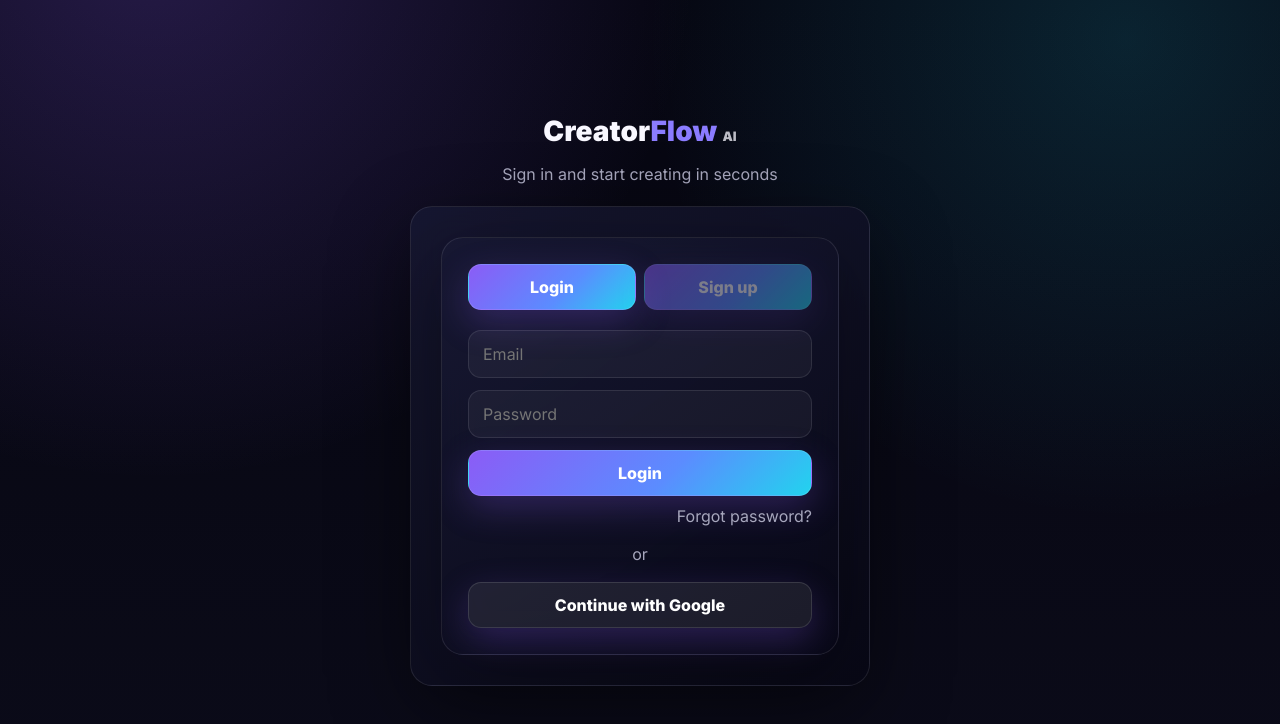
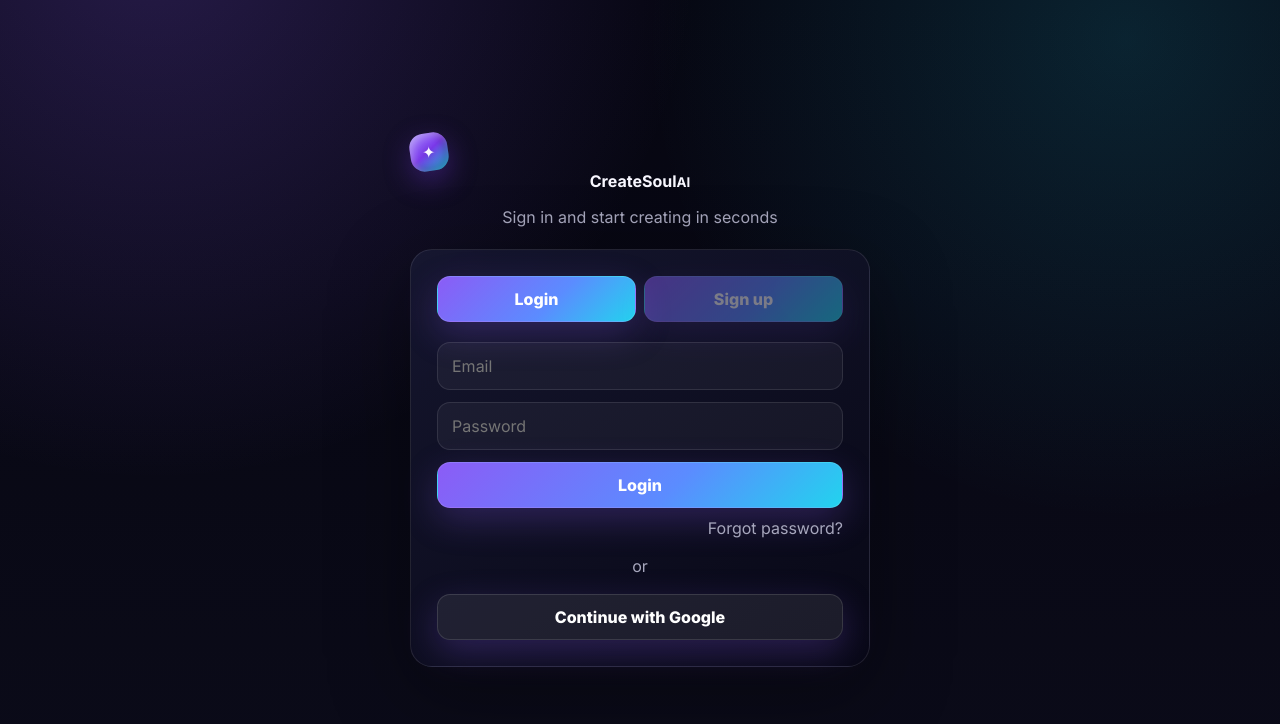
Before and after one commit to sanjuvai14/creatorflow-ai, a Next.js app: page /login in a window 1280 px wide. Shown: the top 724 px of the page. Built offline with nearby package versions, Linux system fonts and the light colour scheme; no server answers.

Commit message:
brand: update login to CreateSoul AI

```diff
--- a/app/login/page.tsx
+++ b/app/login/page.tsx
@@ -1,3 +1,21 @@
 import { Suspense } from "react";
 import AuthForm from "@/components/AuthForm";
-export default function LoginPage(){return <main style={{minHeight:"100vh",display:"grid",placeItems:"center",padding:"24px 16px"}}><div style={{width:"100%",maxWidth:460}}><div style={{textAlign:"center",marginBottom:22}}><div style={{fontWeight:900,fontSize:28}}>Creator<span style={{color:"#8b7cff"}}>Flow</span> <span style={{fontSize:13,opacity:.75}}>AI</span></div><p className="cf-muted">Sign in and start creating in seconds</p></div><div className="cf-card" style={{padding:"clamp(20px,5vw,30px)"}}><Suspense fallback={<div className="cf-muted" style={{textAlign:"center",padding:20}}>Loading…</div>}><AuthForm/></Suspense></div></div></main>}
+
+export default function LoginPage(){
+  return (
+    <main style={{minHeight:"100vh",display:"grid",placeItems:"center",padding:"24px 16px"}}>
+      <div style={{width:"100%",maxWidth:460}}>
+        <div style={{textAlign:"center",marginBottom:22}}>
+          <div className="cs-login-brand">
+            <span className="cs-logo-mark"><span>✦</span></span>
+            <strong>Create<span>Soul</span><small>AI</small></strong>
+          </div>
+          <p className="cf-muted">Sign in and start creating in seconds</p>
+        </div>
+        <Suspense fallback={<div className="cf-card cf-muted" style={{textAlign:"center",padding:26}}>Loading…</div>}>
+          <AuthForm/>
+        </Suspense>
+      </div>
+    </main>
+  );
+}
```
